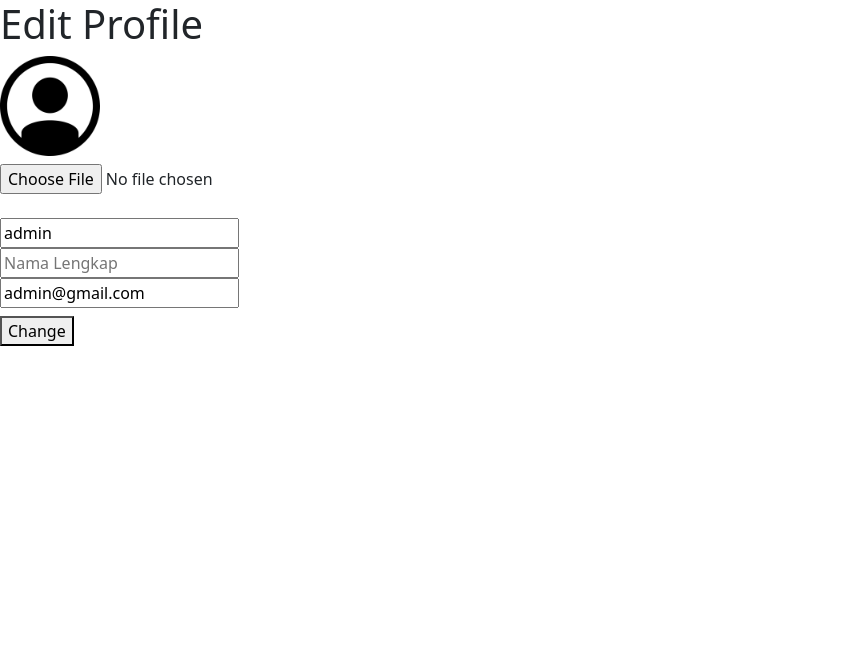
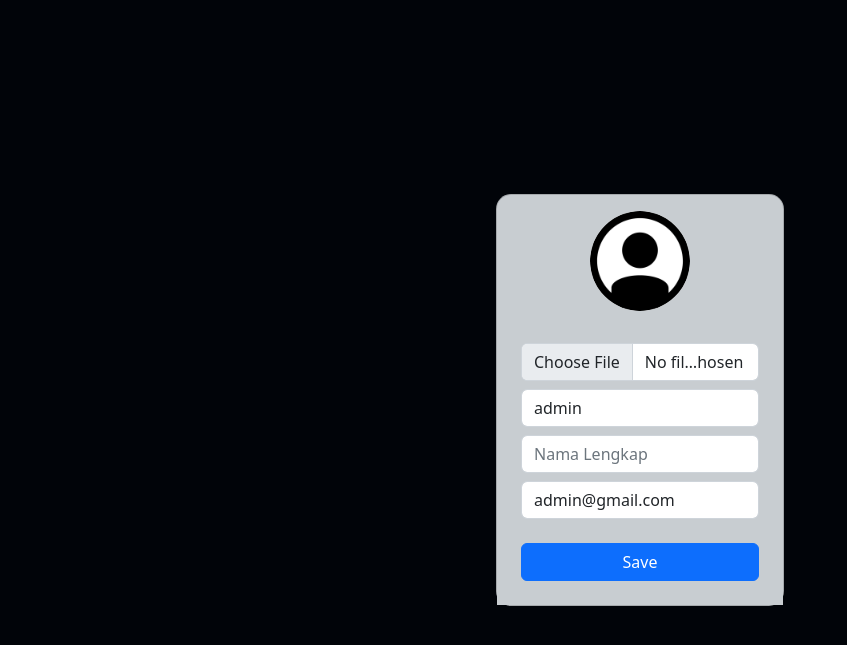
Before and after one commit to ivanWib/matoor, a PHP site: page /edit_profile.php?id=1 in a window 1280 px wide. Shown: the top 645 px of the page, without its empty margins (0-847 px from the left). Run offline with PHP 8.4, Linux system fonts and the light colour scheme; a user stored in the database is signed in; data comes from the database, SQL or seed files in the repository; some libraries are stand-ins or nearby versions.

Commit message:
UI, profile edit, like logic, fix comment bug

```diff
--- a/category.php
+++ b/category.php
@@ -105,7 +105,7 @@ if ($category == "all") {
                                 </div>
                                 <div class="d-flex flex-row justify-content-between align-items-center mt-2">
                                     <div style="color:#C8CDD1" class="px-2 pt-2 d-flex gap-2">
-                                        <a style="text-decoration:none; color:#C8CDD1" href="like_post3.php?id=<?= $row["id_post"] ?>&category=<?= $row["category"] ?>">
+                                        <a style="text-decoration:none; color:#C8CDD1" href="like.php?id=<?= $row["id_post"] ?>&category=<?= $row["category"] ?>&header=category">
                                             <iconify-icon icon="fontisto:like" width="20" height="20"></iconify-icon>
                                         </a>
                                         <p style="font-size:15px" class="mb-0 ml-2"><?= $like["likes"] ?></p>
--- a/edit_profile.php
+++ b/edit_profile.php
@@ -41,27 +41,45 @@ if (isset($_POST["change"])) {
     <title>Profile</title>
 </head>
 
-<body>
-    <h1>Edit Profile</h1>
-
-    <div>
-        <form action="" method="POST" enctype="multipart/form-data">
-            <input type="hidden" name="foto_lama" value="<?= $data["foto"] ?>">
-            <img src="foto/<?= $data["foto"]; ?>" alt="foto" width="100" />
-            <br>
-            <input class="mt-2" type="file" name="foto" value="<?= $data["foto"]; ?>">
-            <br>
-            <br>
-            <input type="text" name="username" value="<?= $data["username"]; ?>" />
-            <br>
-            <input type="text" name="namalengkap" placeholder="Nama Lengkap" value="<?= $data["nama_lengkap"]; ?>" />
-            <br>
-            <input type="text" name="email" value="<?= $data["email"]; ?>" />
-            <br>
-            <button class="mt-2" type="submit" name="change">Change</button>
-        </form>
+<body style="background-color:#010409" class="d-flex justify-content-center">
+    <div id="BUNGKUS" class="container d-flex flex-column align-items-center">
+        <div id="navbar" class="navbar fixed-top d-flex justify-content-between">
+            <div class="container">
+                <div>
+                    <a style="text-decoration:none; color:#C8CDD1" href="index.php">
+                        <iconify-icon icon="akar-icons:arrow-back-thick-fill" width="30" height="30"></iconify-icon>
+                    </a>
+                </div>
+            </div>
+        </div>
+        <div class="card d-flex justify-content-center position-absolute top-50 start-50 translate-middle " style="background-color:#C8CDD1; border-radius:15px; width: 18rem">
+            <img class="card-img-top rounded-circle mt-3 mx-auto" style="width:100px" src="foto/<?= $data["foto"] ?>" alt="Card image cap">
+            <div class="p-4" style="background-color:#C8CDD1">
+                <form action="" method="post" enctype="multipart/form-data">
+                    <div>
+                        <input type="hidden" name="foto_lama" value="<?= $data["foto"] ?>">
+                        <div class="form-group mt-1">
+                            <input class="mt-2 form-control" type="file" name="foto" value="<?= $data["foto"]; ?>">
+                        </div>
+                        <div class="form-group mt-2">
+                            <input type="text" class="form-control" name="username" value="<?= $data["username"]; ?>" />
+                        </div>
+                        <div class="form-group mt-2">
+                            <input type="text" class="form-control" name="namalengkap" placeholder="Nama Lengkap" value="<?= $data["nama_lengkap"]; ?>" />
+                        </div>
+                        <div class="form-group mt-2">
+                        <input type="email" class="form-control" name="email" value="<?= $data["email"]; ?>" />
+                        </div>
+                        <div class="form-group ">
+                            <button type="submit" name="submit" class="btn btn-primary mt-4 d-grid justify-content-center w-100">Save</button>
+                        </div>
+                    </div>
+                </form>
+            </div>
+        </div>
     </div>
 
+    <script src="https://code.iconify.design/iconify-icon/1.0.1/iconify-icon.min.js"></script>
     <script src="https://cdn.jsdelivr.net/npm/@popperjs/core@2.11.6/dist/umd/popper.min.js"
         integrity="sha384-oBqDVmMz9ATKxIep9tiCxS/Z9fNfEXiDAYTujMAeBAsjFuCZSmKbSSUnQlmh/jp3" crossorigin="anonymous">
     </script>
--- a/forgot_password.php
+++ b/forgot_password.php
@@ -25,7 +25,6 @@ if (isset($_POST["submit"])) {
         <label for="pass">Password Baru</label>
         <input type="password" name="password" id="pass">
         <button type="submit" name="submit">Submit</button>
-
     </form>
 
 </body>
--- a/like_post.php
+++ b/like.php
@@ -17,12 +17,12 @@ if (isset($_GET["id"])) {
     if (count($check) === 0) {
         $query = "INSERT INTO likes_post VALUES ('$id', '$id_user')";
         mysqli_query($connect, $query);
-        header("Location: index.php");
+        header("Location:" . $_GET["header"] . ".php?id=" . $_GET["post_id"] . "=" . $_GET["category"]);
         exit;
     } else {
         $query = "DELETE FROM likes_post WHERE id_post = $id AND id_user = $id_user";
         mysqli_query($connect, $query);
-        header("Location: index.php");
+        header("Location:" . $_GET["header"] . ".php?" . $_GET["post_id"] . "=" . $_GET["category"]);
     }
 }
 ?>
--- a/login.php
+++ b/login.php
@@ -39,7 +39,7 @@ if (isset($_POST["login"])) {
     <title>Login</title>
 </head>
 
-<body style="background-color:#010409" class="d-flex mt-5 justify-content-center">
+<body style="background-color:#010409" class="d-flex position-absolute top-50 start-50 translate-middle justify-content-center">
     <div class="card" style="background-color:#C8CDD1; border-radius:15px; width: 18rem;">
         <img src="https://cdn.discordapp.com/attachments/1028895661753651332/1028940958928216065/Untitled_design.png"
             class="card-img-top" alt="">
--- a/register.php
+++ b/register.php
@@ -28,8 +28,8 @@ if (isset($_POST["registrasi"])) {
     <title>Register</title>
 </head>
 
-<body style="background-color:#010409" class="d-flex mt-3 justify-content-center">
-    <div class="card" style="background-color:#C8CDD1; border-radius:15px; width: 18rem; margin-top:50px">
+<body style="background-color:#010409" class="d-flex position-absolute top-50 start-50 translate-middle justify-content-center">
+    <div class="card" style="background-color:#C8CDD1; border-radius:15px; width: 18rem">
         <img src="https://cdn.discordapp.com/attachments/1028895661753651332/1028940958928216065/Untitled_design.png" class="card-img-top" alt="">
         <div class="card-body">
             <form action="" method="post">
--- a/utilities.php
+++ b/utilities.php
@@ -176,7 +176,7 @@ function comment($add)
 
     $query = "INSERT INTO comments VALUES ('', '$id_post', '$id_user', '$comment', '$date')";
     mysqli_query($connect, $query);
-    $_POST["content"] === "";
+    // $_POST["content"] === "";
     return mysqli_affected_rows($connect);
 }
 
@@ -203,6 +203,7 @@ function forgot_password($data)
         } else {
             echo "<script>
                 alert('Email tidak terdaftar!');
+                document.location.href = 'forgot_password.php';
             </script>";
         }
     }
```
Also changed, not shown: comment.php (+7 -21 lines), comment_proses.php (added, +21 -0 lines), index.php (+7 -11 lines), like_post2.php (deleted, +0 -28 lines), like_post3.php (deleted, +0 -29 lines), profile.php (+7 -3 lines).
